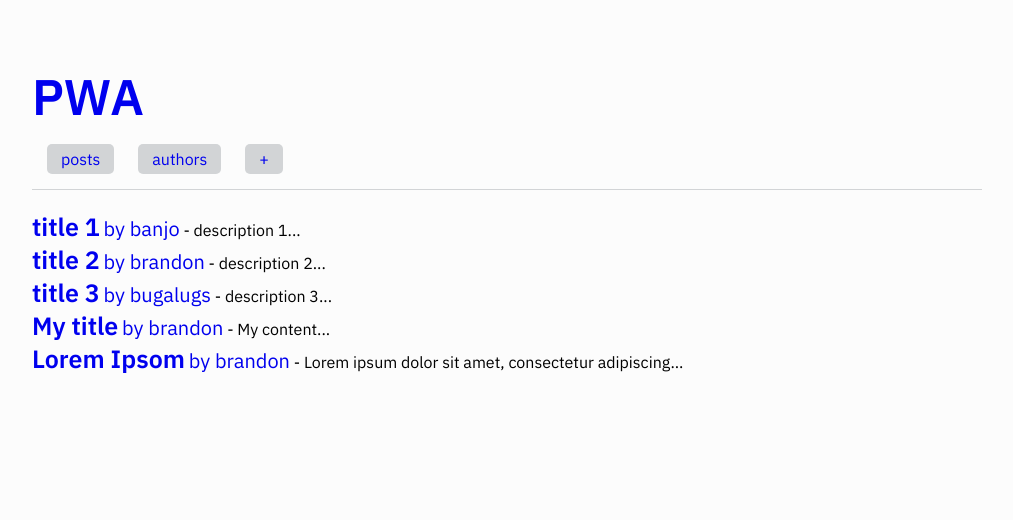
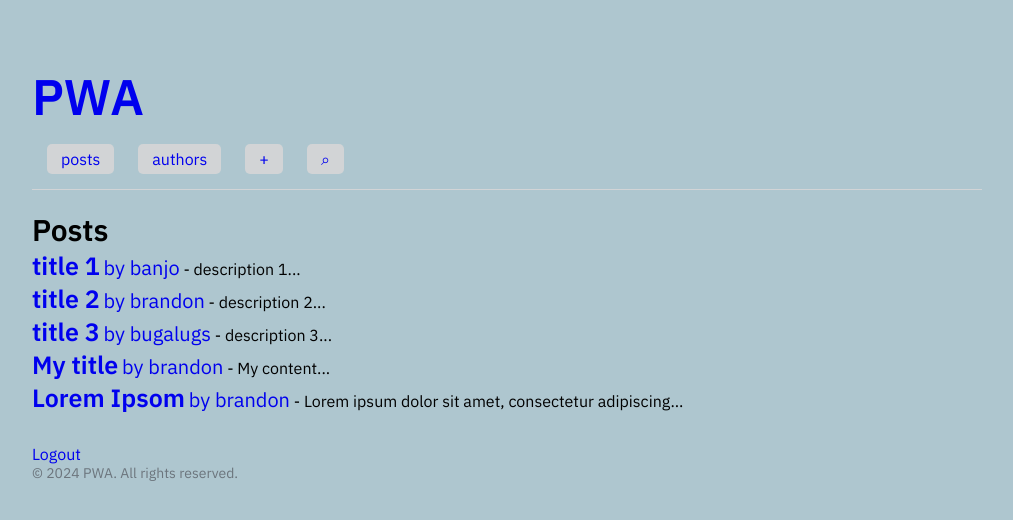
Before and after one commit to bread0555/flaskproj, a Flask app: a page that uses templates/head.html in a window 1280 px wide. Shown: the top 520 px of the page, without its empty margins (133-1146 px from the left). Run offline with Flask 3, Linux system fonts and the light colour scheme; data comes from the database, SQL or seed files in the repository; both versions use the stored data as it was after the commit.

Commit message:
Completed backbone of PWA

```diff
--- a/app.py
+++ b/app.py
@@ -7,15 +7,15 @@ def login():
         name = request.form.get('name', '').strip()
         password = request.form.get('password', '').strip()
         if not name or not password:
-            return render_template("head.html") + """<span style = "font-size: 30px; font-weight: bold;">Login</span><br><span style = "color: #fa4b4b; font-size: 15px;">Fields cannot be empty</span>""" + render_template("auth_form.html", auth_form = "") + render_template("footer.html")
+            return render_template("head.html") + """<span style = "font-size: 30px; font-weight: bold;">Login</span><br><span style = "color: #fa4b4b; font-size: 15px;">Fields cannot be empty</span>""" + render_template("auth_form.html", auth_form = "") + """<a href="/signup" style="text-decoration: none;">Signup</a>"""
         sql = "SELECT id FROM users WHERE name='" + request.form.get('name') + "' AND password='" + request.form.get('password') + "'"
         result = select(sql)
         if len(result) > 0:
             return redirect("/posts/userid=" + str(result[0][0]), code = 307)
         else:
-            return render_template("head.html") + """<span style = "font-size: 30px; font-weight: bold;">Login</span><br><span style = "color: #fa4b4b; font-size: 15px;">Invalid credentials</span>""" + render_template("auth_form.html", auth_form = "") + render_template("footer.html"), 401
+            return render_template("head.html") + """<span style = "font-size: 30px; font-weight: bold;">Login</span><br><span style = "color: #fa4b4b; font-size: 15px;">Invalid credentials</span>""" + render_template("auth_form.html", auth_form = "") + """<a href="/signup" style="text-decoration: none;">Signup</a>""", 401
     else:
-        return render_template("head.html") + """<span style = "font-size: 30px; font-weight: bold;">Login</span>""" + render_template("auth_form.html", auth_form = "") + render_template("footer.html")
+        return render_template("head.html") + """<span style = "font-size: 30px; font-weight: bold;">Login</span>""" + render_template("auth_form.html", auth_form = "") + """<a href="/signup" style="text-decoration: none;">Signup</a>"""
 
 
 @app.route("/signup", methods=["GET", "POST"])
@@ -27,27 +27,27 @@ def signup():
         result = select(sql)
         if result == 0:
             if not name or not password:
-                return render_template("head.html") + """<span style = "font-size: 30px; font-weight: bold;">Signup</span><br><span style = "color: #fa4b4b; font-size: 15px;">Fields cannot be empty</span>""" + render_template("auth_form.html", auth_form = "signup") + render_template("footer.html")
+                return render_template("head.html") + """<span style = "font-size: 30px; font-weight: bold;">Signup</span><br><span style = "color: #fa4b4b; font-size: 15px;">Fields cannot be empty</span>""" + render_template("auth_form.html", auth_form = "signup") + """<a href="/" style="text-decoration: none;">Login</a>"""
             sql = f"INSERT INTO users (name, password) values ('{name}', '{password}')"
             insert(sql)
             return redirect("/posts/userid=" + str(result[0][0]), code = 307)
         else:
-            return render_template("head.html") + """<span style = "font-size: 30px; font-weight: bold;">Signup</span><br><span style = "color: #fa4b4b; font-size: 15px;">User already exists</span>""" + render_template("auth_form.html", auth_form = "signup") + render_template("footer.html")
+            return render_template("head.html") + """<span style = "font-size: 30px; font-weight: bold;">Signup</span><br><span style = "color: #fa4b4b; font-size: 15px;">User already exists</span>""" + render_template("auth_form.html", auth_form = "signup") + """<a href="/" style="text-decoration: none;">Login</a>"""
     else:
-        return render_template("head.html") + """<span style = "font-size: 30px; font-weight: bold;">Signup</span>""" + render_template("auth_form.html", auth_form = "signup") + render_template("footer.html")
+        return render_template("head.html") + """<span style = "font-size: 30px; font-weight: bold;">Signup</span>""" + render_template("auth_form.html", auth_form = "signup") + """<a href="/" style="text-decoration: none;">Login</a>"""
 
 
 @app.route("/posts/userid=<userid>", methods=("GET","POST"))
 def all_posts(userid):
     sql = "SELECT posts.id, users.id, users.name, posts.title, posts.content FROM posts, users WHERE posts.authorid = users.id"
     posts = select(sql)
-    html = render_template("head.html", userid = userid) + render_template("header.html", userid = userid)
+    html = render_template("head.html", userid = userid) + render_template("header.html", userid = userid) + """<span style = "font-size: 30px; font-weight: bold;">Posts</span>"""
     if len(posts) > 0:
         for post in posts:
-            html = html + render_template("post_banner.html", authorid = post[0], postid = post[1], author = post[2], title = post[3], content = post[4], userid = userid)
+            html = html + render_template("post_banner.html", authorid = post[1], postid = post[0], author = post[2], title = post[3], content = post[4], userid = userid)
     else:
         html = render_template("head.html", userid = userid) + render_template("header.html", userid = userid) + """<span style = "color: #fa4b4b; font-size: 15px;">There are no posts. Make the first one!</span>"""
-    return html
+    return html + render_template("footer.html", userid = userid)
 
 
 @app.route("/posts/userid=<userid>/new", methods=["GET", "POST"])
@@ -56,7 +56,7 @@ def new_post(userid):
         title = request.form.get('title', '').strip()
         content = request.form.get('content', '').strip()
         if not title or not content:
-            return render_template("head.html", userid = userid) + render_template("header.html", userid = userid) + """<span style = "font-size: 30px; font-weight: bold;">New post</span><br><span style = "color: #fa4b4b; font-size: 15px;">Fields cannot be empty</span>""" + render_template("new_post.html", userid = userid) + render_template("footer.html")
+            return render_template("head.html", userid = userid) + render_template("header.html", userid = userid) + """<span style = "font-size: 30px; font-weight: bold;">New post</span><br><span style = "color: #fa4b4b; font-size: 15px;">Fields cannot be empty</span>""" + render_template("new_post.html", userid = userid) + render_template("footer.html", userid = userid)
         else:
             sql = "SELECT id FROM posts WHERE title = '" + request.form.get('title') + "' AND content = '" + request.form.get('content') + "' AND authorid = {}".format(userid)
             result = select(sql)
@@ -65,20 +65,19 @@ def new_post(userid):
                 insert(sql)
                 return redirect(f"/posts/userid=" + str(result[0][0]), code = 307)
             else:
-                return render_template("head.html", userid = userid) + render_template("header.html", userid = userid) + """<span style = "font-size: 30px; font-weight: bold;">New post</span><br><span style = "color: #fa4b4b; font-size: 15px;">Post exists already. Create a new one/span>""" + render_template("new_post.html", userid = userid) + render_template("footer.html")
+                return render_template("head.html", userid = userid) + render_template("header.html", userid = userid) + """<span style = "font-size: 30px; font-weight: bold;">New post</span><br><span style = "color: #fa4b4b; font-size: 15px;">Post exists already. Create a new one/span>""" + render_template("new_post.html", userid = userid) + render_template("footer.html", userid = userid)
     else:
-        return render_template("head.html", userid = userid) + render_template("header.html", userid = userid) + """<span style = "font-size: 30px; font-weight: bold;">New post</span>""" + render_template("new_post.html", userid = userid) + render_template("footer.html")
+        return render_template("head.html", userid = userid) + render_template("header.html", userid = userid) + """<span style = "font-size: 30px; font-weight: bold;">New post</span>""" + render_template("new_post.html", userid = userid) + render_template("footer.html", userid = userid)
 
 
 @app.route("/posts/userid=<userid>/postid=<postid>")
 def post(userid, postid):
     sql = f"SELECT posts.id, users.id, users.name, posts.title, posts.content FROM posts, users WHERE posts.authorid = users.id AND {postid} = posts.id"
     post = select(sql)
-    print(post)
     if len(post) > 0:
-        html = render_template("head.html", userid = userid) + render_template("header.html", userid = userid) + render_template("post_layout.html", authorid = post[0][0], postid = post[0][1], author = post[0][2], title = post[0][3], content = post[0][4], userid = userid)
+        html = render_template("head.html", userid = userid) + render_template("header.html", userid = userid) + render_template("post_layout.html", authorid = post[0][0], postid = post[0][1], author = post[0][2], title = post[0][3], content = post[0][4], userid = userid)  + render_template("footer.html", userid = userid)
     else:
-        html = render_template("head.html", userid = userid) + render_template("header.html", userid = userid) + """<span style = "color: #fa4b4b; font-size: 15px;">This post does not exist</span>""" + render_template("footer.html")
+        html = render_template("head.html", userid = userid) + render_template("header.html", userid = userid) + """<span style = "color: #fa4b4b; font-size: 15px;">This post does not exist</span>""" + render_template("footer.html", userid = userid)
     return html
 
 
@@ -86,11 +85,9 @@ def post(userid, postid):
 def authors(userid):
     sql = "SELECT users.id, users.name FROM users"
     users = select(sql)
-    print(users)
     sql = "SELECT posts.id, posts.title, posts.authorid FROM posts"
     posts = select(sql)
-    print(posts)
-    html = render_template("head.html", userid = userid) + render_template("header.html", userid = userid)
+    html = render_template("head.html", userid = userid) + render_template("header.html", userid = userid) + """<span style = "font-size: 30px; font-weight: bold;">Authors</span>"""
     if len(users) > 0:
         for user in users:
             post_count = 0
@@ -100,22 +97,50 @@ def authors(userid):
                     post_count += 1
                     post_titles += post[1] + ", "
             html = html + render_template("author_banner.html", userid = user[0], name = user[1], post_titles = post_titles, post_count = post_count)
-    return html + render_template("footer.html")
+    return html + render_template("footer.html", userid = userid)
 
 
 @app.route("/posts/userid=<userid>/authorid=<authorid>", methods=["GET", "POST"])
 def author_posts(userid, authorid):
     sql = f"SELECT posts.id, users.id, users.name, posts.title, posts.content FROM posts, users WHERE posts.authorid = {authorid} AND users.id = posts.authorid"
     posts = select(sql)
-    print(posts)
-    html = render_template("head.html", userid = userid) + render_template("header.html", userid = userid)
+    sql = f"SELECT users.id, users.name FROM users WHERE users.id = {authorid}"
+    user = select(sql)
+    html = render_template("head.html", userid = userid) + render_template("header.html", userid = userid) + f"""<span style = "font-size: 30px; font-weight: bold;">Posts by: {user[0][1]}</span>"""
     if len(posts) > 0:
         for post in posts:
-            html = html + render_template("post_banner.html", authorid = post[0], postid = post[1], author = post[2], title = post[3], content = post[4], userid = userid)
-        return html + render_template("footer.html")
+            html = html + render_template("post_banner.html", authorid = post[1], postid = post[0], author = post[2], title = post[3], content = post[4], userid = userid)
+        return html + render_template("footer.html", userid = userid)
     else:
-        html = html + """<span style = "color: #fa4b4b; font-size: 15px;">This author has made no posts</span>""" + render_template("footer.html")
+        html = html + """<span style = "color: #fa4b4b; font-size: 15px;">This author has made no posts</span>""" + render_template("footer.html", userid = userid)
     return html
+
+
+@app.route("/posts/userid=<userid>/search", methods=["GET", "POST"])
+def search(userid):
+    if request.method == "POST":
+        search = request.form.get('search', '').strip()
+        if not search:
+            return render_template("head.html", userid=userid) + render_template("header.html", userid=userid) + """<span style="font-size: 30px; font-weight: bold;">Search</span><br><span style="color: #fa4b4b; font-size: 15px;">Field cannot be empty</span>""" + render_template("search.html", userid=userid) + render_template("footer.html", userid=userid)
+        return redirect(f"/posts/userid={userid}/search={search}", code=302)
+    return render_template("head.html", userid=userid) + render_template("header.html", userid=userid) + """<span style="font-size: 30px; font-weight: bold;">Search</span>""" + render_template("search.html", userid=userid) + render_template("footer.html", userid=userid)
+
+
+@app.route("/posts/userid=<userid>/search=<keyword>")
+def search_posts(userid, keyword):
+    sql = f"SELECT posts.id, users.id, users.name, posts.title, posts.content FROM posts, users"
+    posts = select(sql)
+    if len(posts) > 0:
+        html = ""
+        for post in posts:
+            if keyword in post[2] or keyword in post[3] or keyword in post[4]:
+                html = html + render_template("post_banner.html", authorid = post[1], postid = post[0], author = post[2], title = post[3], content = post[4], userid = userid)
+        if html:
+            return render_template("head.html", userid = userid) + render_template("header.html", userid = userid) + f"""<span style = "font-size: 30px; font-weight: bold;">Search for: '{keyword}'</span>""" + html + render_template("footer.html", userid = userid)
+        else:
+            return render_template("head.html", userid = userid) + render_template("header.html", userid = userid) + f"""<span style = "font-size: 30px; font-weight: bold;">Search for: '{keyword}'</span><br><span style = "color: #fa4b4b; font-size: 15px;">Your query couldn't be found</span>""" + render_template("footer.html", userid = userid)
+    else:
+        return render_template("head.html", userid = userid) + render_template("header.html", userid = userid) + f"""<span style = "font-size: 30px; font-weight: bold;">Search for: '{keyword}'</span><br><span style = "color: #fa4b4b; font-size: 15px;">There are no posts. Make the first one!</span>""" + render_template("footer.html", userid = userid)
 
 
 @app.route("/<url>")
--- a/static/styles.css
+++ b/static/styles.css
@@ -7,7 +7,7 @@
 }
 
 body {
-    background-color: #fcfcfc;
+    background-color: #AEC6CF;
     font-family: "IBM Plex Sans", sans-serif;
     overflow-x: hidden;
 }
--- a/templates/footer.html
+++ b/templates/footer.html
@@ -1,4 +1,10 @@
             <footer>
+                <div style="margin-top: 30px;">
+                    <a href="/" style="text-decoration: none;">Logout</a>
+                </div>
+                <div style="color: #6c757d; font-size: 14px;">
+                    &copy; 2024 PWA. All rights reserved.
+                </div>
             </footer>
         </div>
     </section>
--- a/templates/head.html
+++ b/templates/head.html
@@ -6,7 +6,7 @@
     <link rel="stylesheet" href="/static/styles.css" />
     <link rel="manifest" href="/static/manifest.json" />
     <script src="/static/script.js"></script>
-    <script>navigator.serviceWorker.register('/static/serviceWorker.js');</script>
+    <script>navigator.serviceWorker.register('/static/service-worker.js');</script>
 </head>
 <body class="light-theme" id="body">
     <section class="container">
--- a/templates/header.html
+++ b/templates/header.html
@@ -4,6 +4,7 @@
             <li><a href="/posts/userid={{userid}}">posts</a></li>
             <li><a href="/posts/userid={{userid}}/authors">authors</a></li>
             <li><a href="/posts/userid={{userid}}/new">+</a></li>
+            <li><a href="/posts/userid={{userid}}/search">⌕</a></li>
         </div>
     </ul>
 </nav>
--- /dev/null
+++ b/templates/search.html
@@ -0,0 +1,4 @@
+<form action="/posts/userid={{userid}}/search" method="POST" style="padding: 15px">
+    <input name="search" id="search" placeholder="  search" />
+    <button type="submit">→</button>
+</form>
```
Also changed, not shown: database.sqlite.
